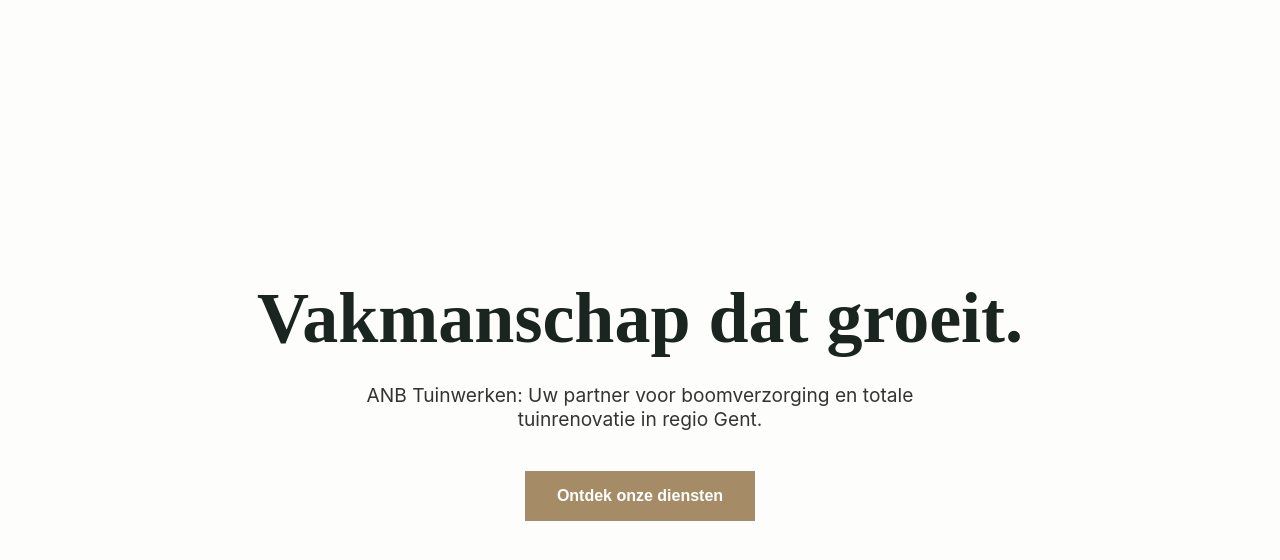
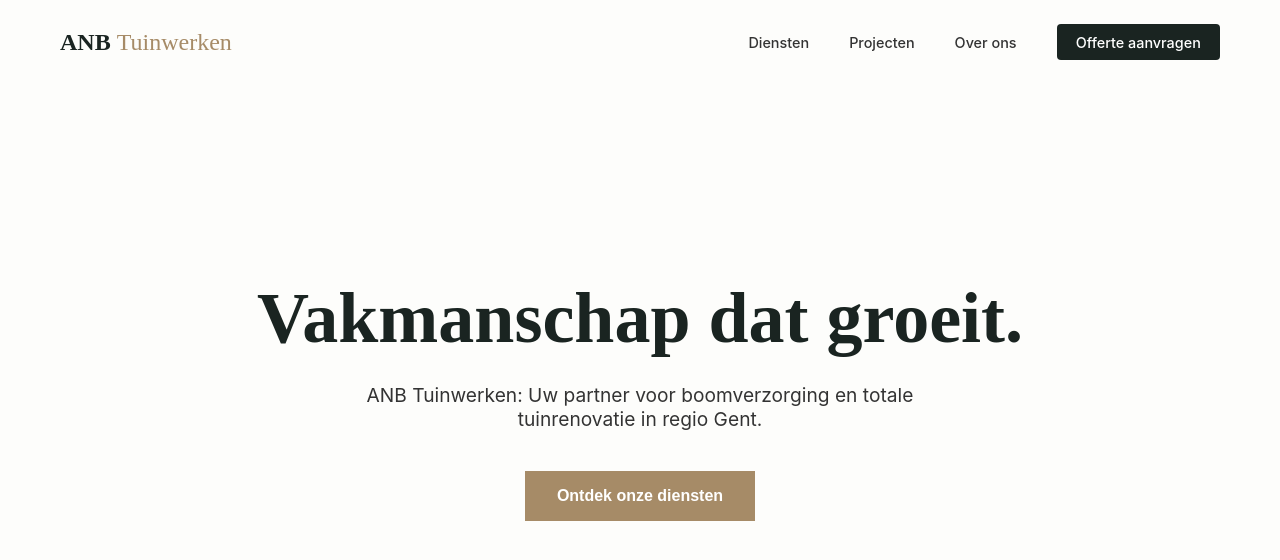
Before and after one commit to Yusuf-253/anb-tuinwerken, a Next.js app in the folder anb-tuinwerken/: page / in a window 1280 px wide. Shown: the top 560 px of the page. Built offline with nearby package versions, Linux system fonts and the light colour scheme.

Commit message:
feat: navigatiebalk toegevoegd met scroll-effect en glassmorphism

```diff
--- a/anb-tuinwerken/src/app/layout.tsx
+++ b/anb-tuinwerken/src/app/layout.tsx
@@ -1,6 +1,7 @@
 import type { Metadata } from "next";
 import { Geist, Geist_Mono } from "next/font/google";
 import "./globals.scss";
+import Header from "@/components/layout/Header";
 
 const geistSans = Geist({
   variable: "--font-geist-sans",
@@ -24,7 +25,10 @@
 }>) {
   return (
     <html lang="en" className={`${geistSans.variable} ${geistMono.variable}`}>
-      <body>{children}</body>
+      <body>
+        <Header />
+        {children}
+      </body>
     </html>
   );
 }
--- /dev/null
+++ b/anb-tuinwerken/src/components/layout/Header.tsx
@@ -0,0 +1,39 @@
+"use client";
+
+import { useState, useEffect } from "react";
+import { motion } from "framer-motion";
+import styles from "@/styles/Header.module.scss";
+
+const Header = () => {
+  const [isScrolled, setIsScrolled] = useState(false);
+
+  useEffect(() => {
+    const handleScroll = () => {
+      setIsScrolled(window.scrollY > 50);
+    };
+    window.addEventListener("scroll", handleScroll);
+    return () => window.removeEventListener("scroll", handleScroll);
+  }, []);
+
+  return (
+    <motion.header
+      className={`${styles.header} ${isScrolled ? styles.scrolled : ""}`}
+      initial={{ y: -100 }}
+      animate={{ y: 0 }}
+      transition={{ duration: 0.8, ease: "easeOut" }}
+    >
+      <div className={styles.navContainer}>
+        <div className={styles.logo}>ANB <span>Tuinwerken</span></div>
+
+        <nav className={styles.navLinks}>
+          <a href="#diensten">Diensten</a>
+          <a href="#projecten">Projecten</a>
+          <a href="#over-ons">Over ons</a>
+          <a href="#contact" className={styles.cta}>Offerte aanvragen</a>
+        </nav>
+      </div>
+    </motion.header>
+  );
+};
+
+export default Header;
--- /dev/null
+++ b/anb-tuinwerken/src/styles/Header.module.scss
@@ -0,0 +1,67 @@
+@use "@/styles/variables" as *;
+
+.header {
+  position: fixed;
+  top: 0;
+  width: 100%;
+  z-index: 1000;
+  padding: 1.5rem 0;
+  transition: $transition-smooth;
+
+  &.scrolled {
+    padding: 1rem 0;
+    background: rgba(253, 253, 251, 0.8); // Je $color-bg met transparantie
+    backdrop-filter: blur(10px); // Het 'frosted glass' effect
+    border-bottom: 1px solid rgba(26, 36, 33, 0.05);
+  }
+
+  .navContainer {
+    max-width: 1200px;
+    margin: 0 auto;
+    padding: 0 20px;
+    display: flex;
+    justify-content: space-between;
+    align-items: center;
+  }
+
+  .logo {
+    font-family: $font-serif;
+    font-size: 1.5rem;
+    color: $color-primary;
+    font-weight: 700;
+
+    span {
+      font-weight: 400;
+      color: $color-accent;
+    }
+  }
+
+  .navLinks {
+    display: flex;
+    gap: 2.5rem;
+    align-items: center;
+
+    a {
+      text-decoration: none;
+      color: $color-text;
+      font-weight: 500;
+      font-size: 0.9rem;
+      transition: color 0.3s ease;
+
+      &:hover {
+        color: $color-accent;
+      }
+
+      &.cta {
+        background-color: $color-primary;
+        color: white;
+        padding: 0.6rem 1.2rem;
+        border-radius: 4px;
+
+        &:hover {
+          filter: brightness(1.2);
+        }
+      }
+    }
+  }
+}
```
